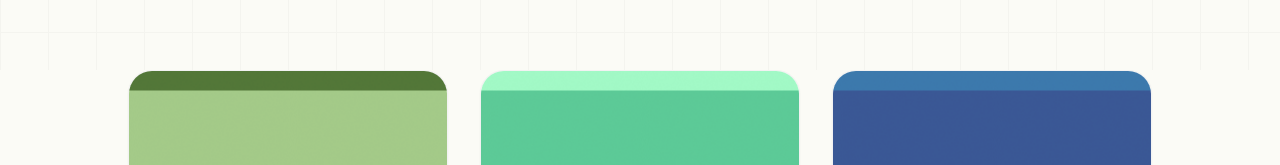
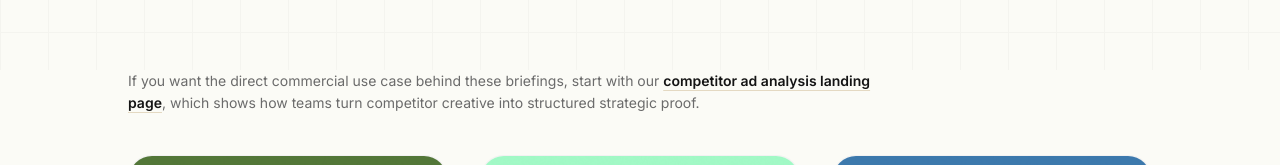
Before and after one commit to popvisly/visual-decompiler, a Next.js app: page /intelligence in a window 1280 px wide. Shown: the part 448-613 px from the top of the page. Built offline with nearby package versions, Linux system fonts and the light colour scheme; no server answers.

Commit message:
Add internal links for competitor analysis page

```diff
--- a/src/app/intelligence/page.tsx
+++ b/src/app/intelligence/page.tsx
@@ -51,6 +51,16 @@ export default async function IntelligenceIndex() {
                 description="Ad creative analysis briefings on visual DNA, structural signals, persuasion mechanics, and approval-critical execution patterns."
                 sectionClassName="pt-0 pb-20 lg:pb-24"
             />
+
+            <div className="mx-auto mb-10 w-full max-w-[1120px] px-6 lg:px-12">
+                <p className="max-w-3xl text-[14px] leading-relaxed text-[#6B6B6B]">
+                    If you want the direct commercial use case behind these briefings, start with our{' '}
+                    <Link href="/competitor-ad-analysis" className="font-semibold text-[#141414] underline decoration-[#C1A674]/40 underline-offset-4">
+                        competitor ad analysis landing page
+                    </Link>
+                    , which shows how teams turn competitor creative into structured strategic proof.
+                </p>
+            </div>
 
             <div className="mx-auto w-full max-w-[1120px] px-6 lg:px-12">
                 <div className="grid grid-cols-1 gap-8 md:grid-cols-2 lg:grid-cols-3">
--- a/src/app/sample/page.tsx
+++ b/src/app/sample/page.tsx
@@ -28,6 +28,13 @@ export default function SampleVaultPage() {
                         </h1>
                         <p className="max-w-2xl text-[15px] leading-relaxed text-[#6B6B6B] md:text-[16px]">
                             Browse sample dossiers to see how competitor ad analysis becomes evidence, strategic reads, and decision-ready rationale before you spend a credit.
+                        </p>
+                        <p className="max-w-2xl text-[14px] leading-relaxed text-[#8A7B64] md:text-[15px]">
+                            Need the broader overview first? Visit our{' '}
+                            <Link href="/competitor-ad-analysis" className="font-semibold text-[#141414] underline decoration-[#C1A674]/40 underline-offset-4">
+                                competitor ad analysis page
+                            </Link>{' '}
+                            for the full workflow, use cases, and rationale.
                         </p>
                         <div className="flex flex-col gap-3 sm:flex-row sm:items-center">
                             <Link
--- a/src/components/marketing/FooterStartNow.tsx
+++ b/src/components/marketing/FooterStartNow.tsx
@@ -150,6 +150,7 @@ export default function FooterStartNow() {
                         {[
                             { label: 'About', href: '/about' },
                             { label: 'Pricing', href: '/pricing' },
+                            { label: 'Competitor Analysis', href: '/competitor-ad-analysis' },
                             { label: 'Method', href: '/trust-method' },
                             { label: 'Vault', href: '/vault' },
                             { label: 'Help', href: '/docs/user-guide' },
```
Also changed, not shown: 1 other file (tests, documents, lock files or other folders).
